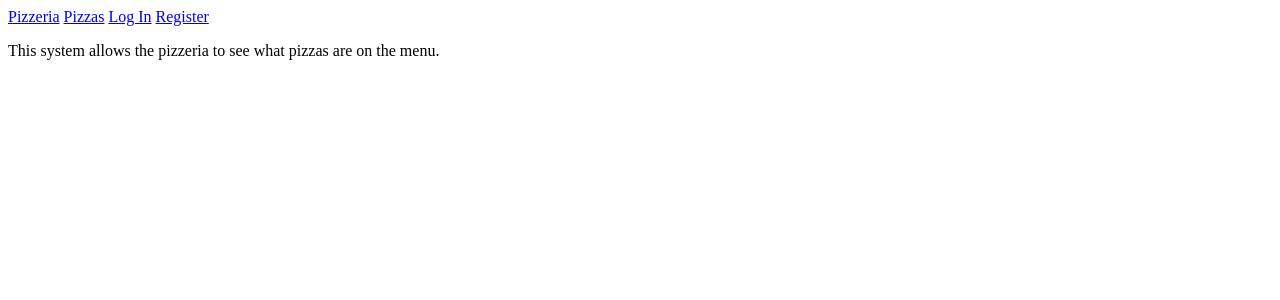
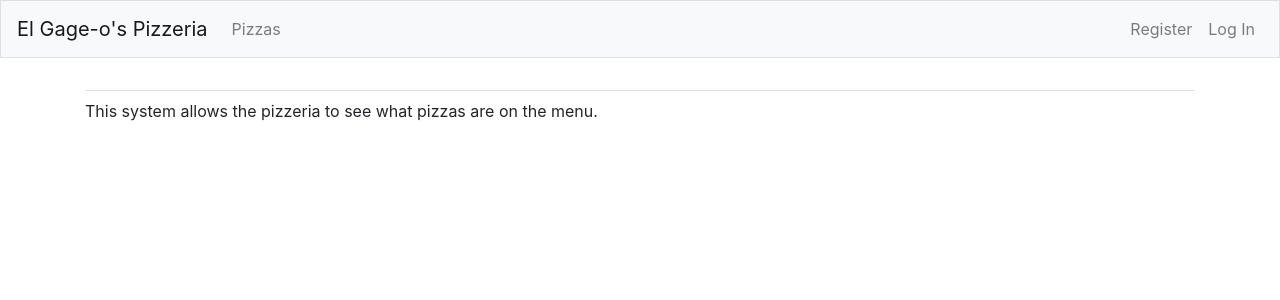
Before and after one commit to ElGageO/PizzeriaProject, a Django app: page / in a window 1280 px wide. Shown: the top 300 px of the page. Run offline with Django 3.2, Linux system fonts and the light colour scheme; some libraries are stand-ins or nearby versions.

Commit message:
added styling on base.html

```diff
--- a/pizzas/templates/pizzas/base.html
+++ b/pizzas/templates/pizzas/base.html
@@ -1,15 +1,55 @@
-<p>
-    <a href = "{% url 'pizzas:index' %}">Pizzeria</a>
-    <a href = "{% url 'pizzas:pizzas' %}">Pizzas</a>
-    {% if user.is_authenticated %}
-        Hello, {{ user.username }}.
-        <a href="{% url 'users:logout' %}">Log Out</a>
-    {% else %}
-        <a href="{% url 'users:login' %}">Log In</a>
-        <a href="{% url 'users:register' %}">Register</a>
-    {% endif %}
-</p>
+{% load bootstrap4 %}
 
-{% block content %}
+<!doctype html>
+<html lang="en">
+<head>
+    <meta charset="utf-8">
+    <meta name="viewport" content="width=device-width, initial-scale=1, shrink-to-fit=no">
+    <title>El Gage-o's Pizzeria</title>
 
-{% endblock content %}
+    {% bootstrap_css %}
+    {% bootstrap_javascript jquery='full' %}
+</head>
+
+<body>
+    <nav class="navbar navbar-expand-md navbar-light bg-light mb-4 border">
+        <a class="navbar-brand" href="{% url 'pizzas:index'%}">El Gage-o's Pizzeria</a>
+        <button class="navbar-toggler" type="button" data-toggle="collapse" data-target="#navbarCollapse"
+            aria-controls="navbarCollapse" aria-expanded="false" aria-label="Toggle navigation">
+            <span class="navbar-toggler-icon"></span></button>
+        <div class="collapse navbar-collapse" id="navbarCollapse">
+            <ul class="navbar-nav mr-auto">
+                <li class="nav-item">
+                <a class="nav-link" href="{% url 'pizzas:pizzas'%}">Pizzas</a></li>
+            </ul>
+
+            <ul class="navbar-nav ml-auto">
+                {% if user.is_authenticated %}
+                  <li class="nav-item">
+                    <span class="navbar-text"}">Hello, {{ user.username }}.</span>
+                  </li>
+                  <li class="nav-item">
+                    <a class="nav-link" href="{% url 'users:logout' %}">Log Out</a>
+                  </li>
+                {% else %}
+                  <li class="nav-item">
+                    <a class="nav-link" href="{% url 'users:register' %}">Register</a>
+                  </li>
+                  <li class="nav-item">
+                    <a class="nav-link" href="{% url 'users:login' %}">Log In</a></li>
+                {% endif %}
+              </ul>
+            </div>
+    </nav>
+
+    <main role="main" class="container">
+        <div class="pb-2 mb-2 border-bottom">
+            {% block page_header %}{% endblock page_header %}
+        </div>
+
+        <div>
+            {% block content %}{% endblock content %}
+        </div>
+    </main>
+</body>
+</html>
--- a/pizzeria/settings.py
+++ b/pizzeria/settings.py
@@ -34,6 +34,9 @@ INSTALLED_APPS = [
     # My apps
     'pizzas',
     'users',
+
+    # Third party apps
+    'bootstrap4',
 
     # Default apps
     'django.contrib.admin',
```
Also changed, not shown: db.sqlite3.
